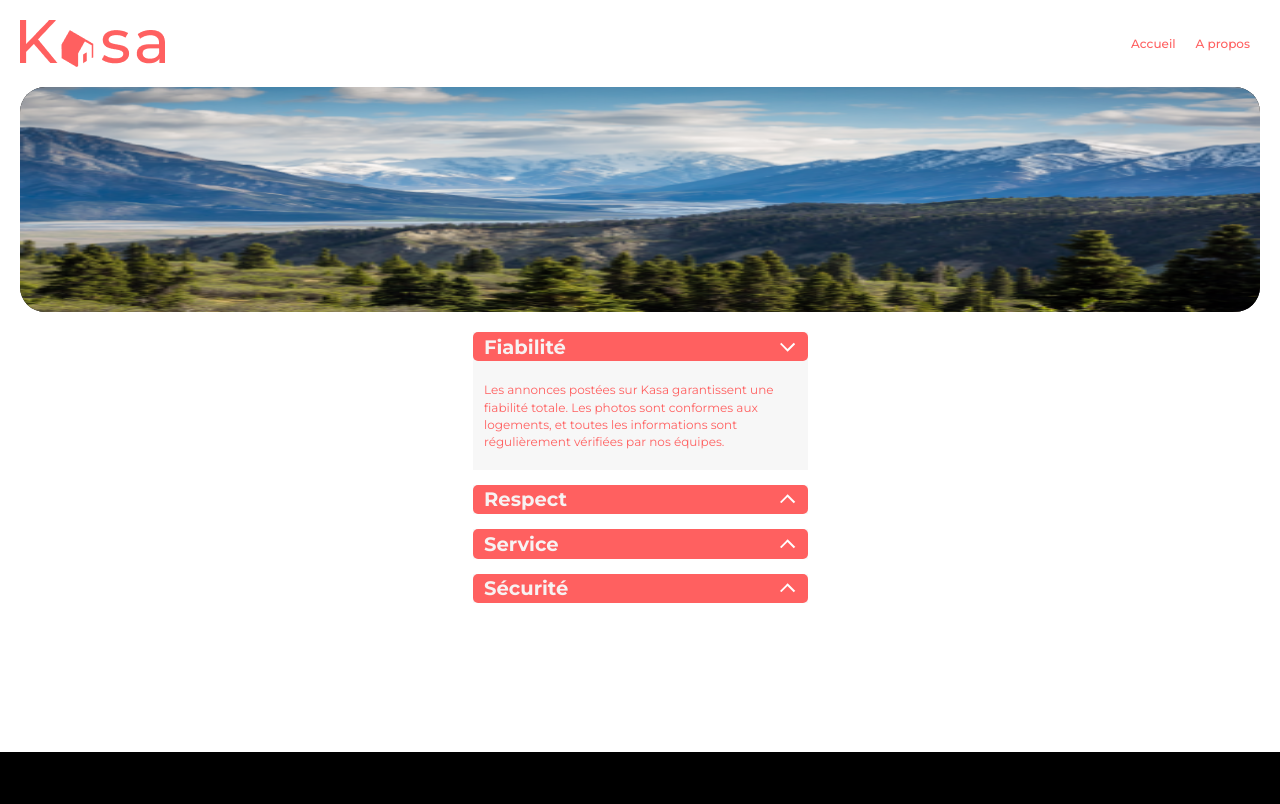
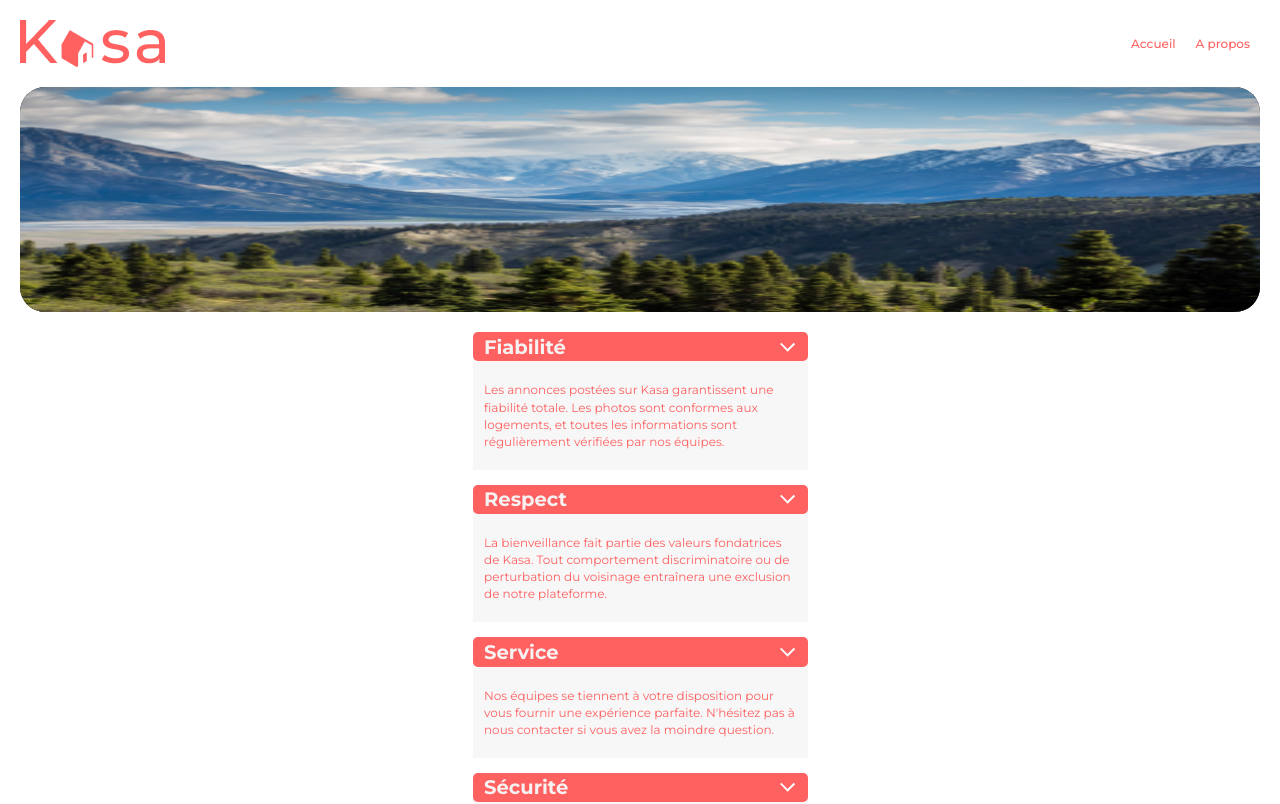
Before and after one commit to Skizx/Kasa, a React (Create React App) app: page /about in a window 1280 px wide. Shown: the top 804 px of the page. Built offline with nearby package versions, Linux system fonts and the light colour scheme.

Commit message:
Correction Collapse importation des données via fichier json

```diff
--- a/src/App.js
+++ b/src/App.js
@@ -20,7 +20,9 @@
 					<Route path="*" element={<Error />} />
 				</Routes>
 			</main>
+			<footer>
 			<Footer />
+			</footer>
 		</div>
 	)
 }
--- a/src/components/Collapse.jsx
+++ b/src/components/Collapse.jsx
@@ -3,59 +3,37 @@
 import Vectorup from '../assets/Vectorup.png'
 import '../styles/components/Collapse.scss'
 
-const AboutData = [
-  {
-    aboutTitle: 'Fiabilité',
-    aboutText:
-      'Les annonces postées sur Kasa garantissent une fiabilité totale. Les photos sont conformes aux logements, et toutes les informations sont régulièrement vérifiées par nos équipes.',
-  },
-  {
-    aboutTitle: 'Respect',
-    aboutText:
-      'La bienveillance fait partie des valeurs fondatrices de Kasa. Tout comportement discriminatoire ou de perturbation du voisinage entraînera une exclusion de notre plateforme.',
-  },
-  {
-    aboutTitle: 'Service',
-    aboutText:
-      "Nos équipes se tiennent à votre disposition pour vous fournir une expérience parfaite. N'hésitez pas à nous contacter si vous avez la moindre question.",
-  },
-  {
-    aboutTitle: 'Sécurité',
-    aboutText:
-      "La sécurité est la priorité de Kasa. Aussi bien pour nos hôtes que pour les voyageurs, chaque logement correspond aux critères de sécurité établis par nos services. En laissant une note aussi bien à l'hôte qu'au locataire, cela permet à nos équipes de vérifier que les standards sont bien respectés. Nous organisons également des ateliers sur la sécurité domestique pour nos hôtes.",
-  },
-]
 
-function Collapse() {
-  const [selected, setSelected] = useState(0) // je défini l'index du premier onglet à 0
+function Collapse(props) { // récupération des propriétés Collapse venant du parent Collapse page About
+  const [selected, setSelected] = useState()
 
-  const toggle = (i) => {  // création du toggle avec l'index comme paramètre
-    if (selected === i) {
+  const toggle = () => {  // création du toggle avec l'id comme paramètre
+    if (selected === props.id ) { // Si la valeur de l'onglet selectionnés est égale a son id
+      // alors nous retournons null au paramètre setelected permettant de fermer l'onglet
       return setSelected(null)
     }
-    setSelected(i)
+    // Sinon nous retournons setSelected nous permettant d'ouvrir l'onglet
+    setSelected()
   }
 
   return (
     <div className="wrapper">
       <div className="collapse">
-        {AboutData.map((item, i) => (
-          <div className="item" key={i}>
+          <div className="item">
             <div className="title">
-              <h2>{item.aboutTitle}</h2>
-              <span onClick={() => toggle(i)}>
-                {selected === i ? ( // mise en place du toggle avec affichage conditionnel des flèches quand l'onglet en cours vaut l'index
+              <h2>{props.aboutTitle}</h2>
+              <span onClick={() => toggle(props.id)}>
+                {selected === props.id ? ( // mise en place du toggle avec affichage conditionnel des flèches quand l'onglet en cours vaut l'id
                   <img src={Vectordown} alt="bas" />
                 ) : (
                   <img src={Vectorup} alt="haut" />
                 )}
               </span>
             </div>
-            <div className={selected === i ? 'content show' : 'content'}/* affichage conditionnel du contenu quand l'onglet en cours vaut l'index */>
-              {item.aboutText}
+            <div className={selected === props.id ? 'content show' : 'content'}/* affichage conditionnel du contenu quand l'onglet en cours vaut l'id */>
+              {props.aboutText}
             </div>
           </div>
-        ))}
       </div>
     </div>
   )
--- a/src/components/ErrorPage.jsx
+++ b/src/components/ErrorPage.jsx
@@ -7,7 +7,7 @@
     <>
     <div className='error-container'>
       <h1>404</h1>
-      <p>Oups! La page que<br></br> vous demandez n'existe pas.</p>
+      <p>Oups! La page que vous demandez n'existe pas.</p>
       <Link to="/" className='error-container_link'>Retourner sur la page d'accueil</Link>
     </div>
     </>
--- /dev/null
+++ b/src/datas/aboutData.json
@@ -0,0 +1,22 @@
+[
+    {
+        "id": 1,
+        "aboutTitle": "Fiabilité",
+        "aboutText": "Les annonces postées sur Kasa garantissent une fiabilité totale. Les photos sont conformes aux logements, et toutes les informations sont régulièrement vérifiées par nos équipes."
+    },
+    {
+        "id": 2,
+        "aboutTitle": "Respect",
+        "aboutText": "La bienveillance fait partie des valeurs fondatrices de Kasa. Tout comportement discriminatoire ou de perturbation du voisinage entraînera une exclusion de notre plateforme."
+    },
+    {
+        "id": 3,
+        "aboutTitle": "Service",
+        "aboutText": "Nos équipes se tiennent à votre disposition pour vous fournir une expérience parfaite. N'hésitez pas à nous contacter si vous avez la moindre question."
+    },
+    {
+        "id": 4,
+        "aboutTitle": "Sécurité",
+        "aboutText": "La sécurité est la priorité de Kasa. Aussi bien pour nos hôtes que pour les voyageurs, chaque logement correspond aux critères de sécurité établis par nos services. En laissant une note aussi bien à l'hôte qu'au locataire, cela permet à nos équipes de vérifier que les standards sont bien respectés. Nous organisons également des ateliers sur la sécurité domestique pour nos hôtes."
+    }
+]
--- a/src/pages/About.jsx
+++ b/src/pages/About.jsx
@@ -1,11 +1,15 @@
 import BannerAbout from "../components/BannerAbout";
+import aboutData from '../datas/aboutData.json'
 import Collapse from "../components/Collapse";
 
 function About() {
     return (
         <div>
             <BannerAbout />
-            <Collapse />
+            {aboutData.map((list) => (
+                <Collapse key={list.id} aboutTitle={list.aboutTitle} aboutText={list.aboutText}/>
+
+            ))}
         </div>
     )
 }
--- a/src/styles/components/Collapse.scss
+++ b/src/styles/components/Collapse.scss
@@ -8,7 +8,6 @@
 
 .collapse {
     width: 335px;
-    min-height: 50vh;
 }
 
 .item {
```
Also changed, not shown: src/components/FicheLogement.jsx (+8 -4 lines), public/manifest.json.
